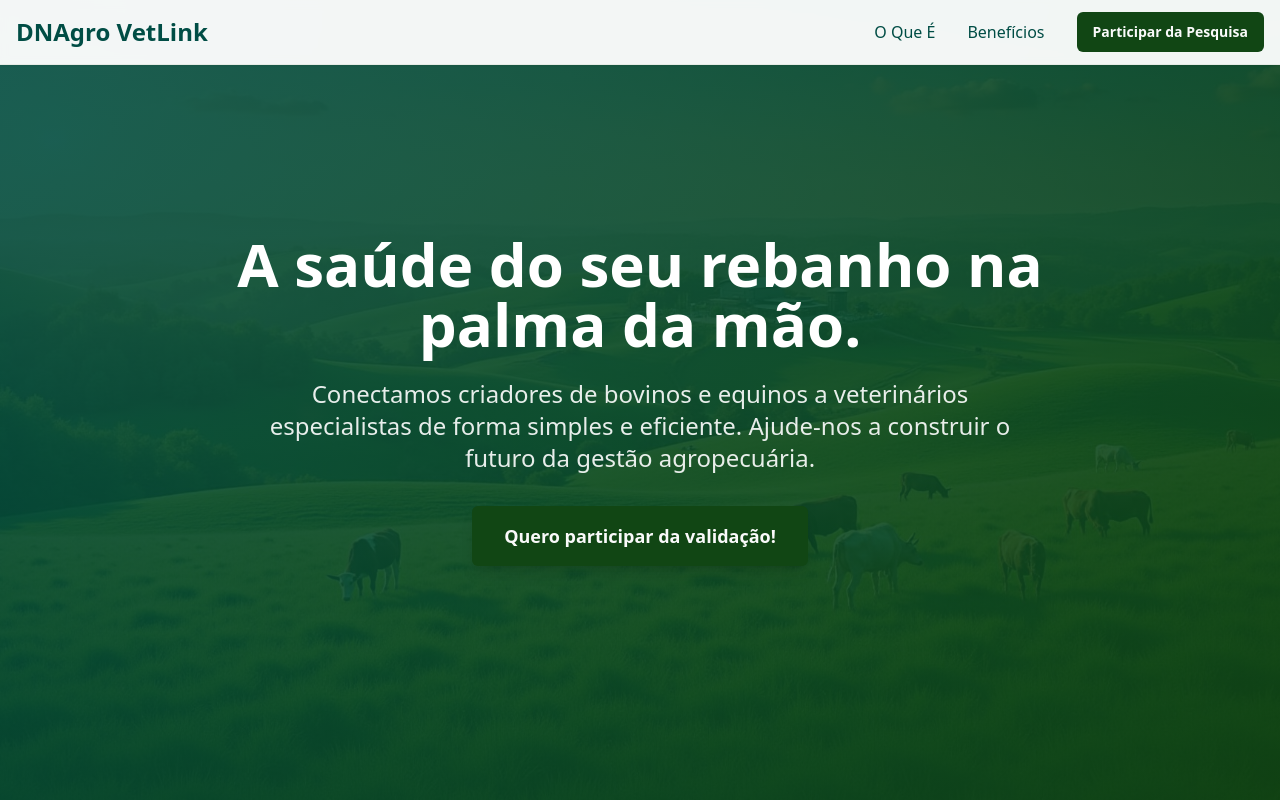
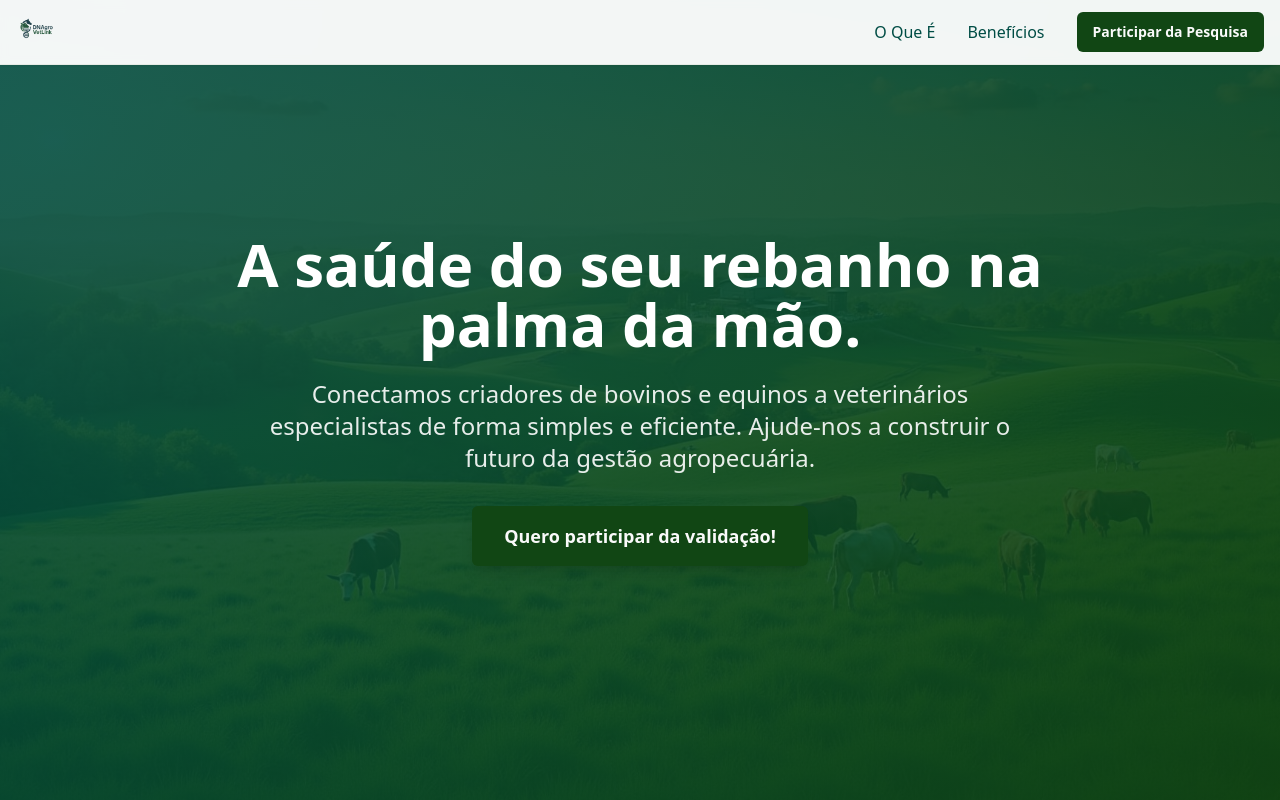
Before and after one commit to DNAgro/landingDnagro, a React (Vite) app: page / in a window 1280 px wide. Shown: the top 800 px of the page. Built offline with nearby package versions, Linux system fonts and the light colour scheme.

Commit message:
Add logo to landing page
Inserts the DNAgro VetLink logo into the landing page.

```diff
--- a/src/components/Navigation.tsx
+++ b/src/components/Navigation.tsx
@@ -18,8 +18,12 @@ const Navigation = () => {
       <div className="container mx-auto px-4">
         <div className="flex items-center justify-between h-16">
           {/* Logo */}
-          <div className="font-bold text-2xl text-primary">
-            DNAgro VetLink
+          <div className="flex items-center">
+            <img
+              src="/lovable-uploads/b0aebc95-c5f8-42c3-9428-9c22609ad514.png"
+              alt="DNAgro VetLink"
+              className="h-10 w-auto"
+            />
           </div>
 
           {/* Desktop Navigation */}
```
Also changed, not shown: public/lovable-uploads/b0aebc95-c5f8-42c3-9428-9c22609ad514.png (added).
